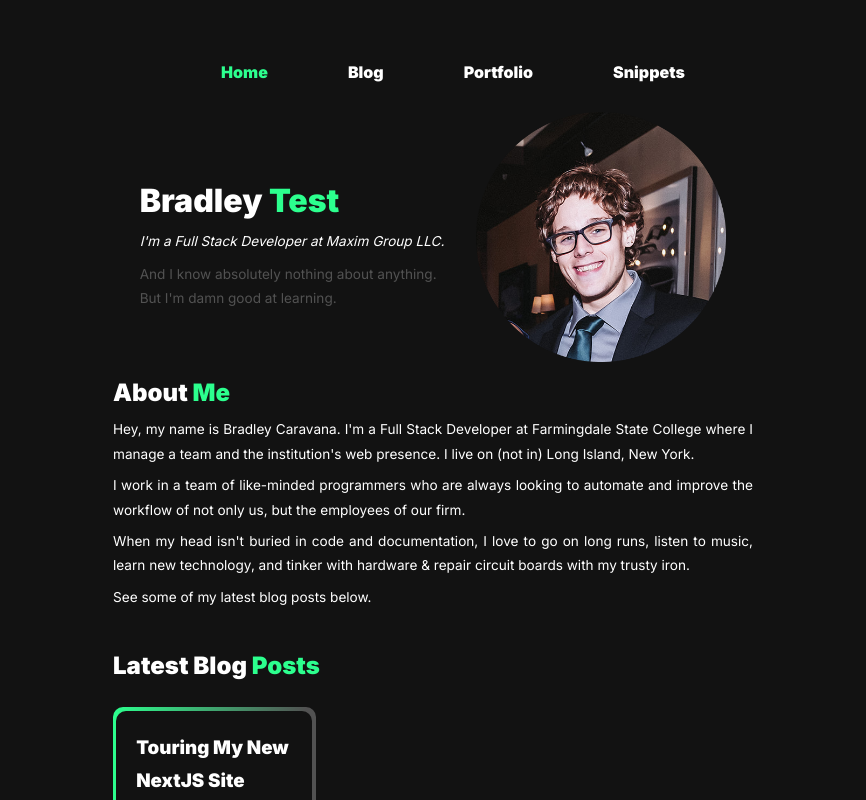
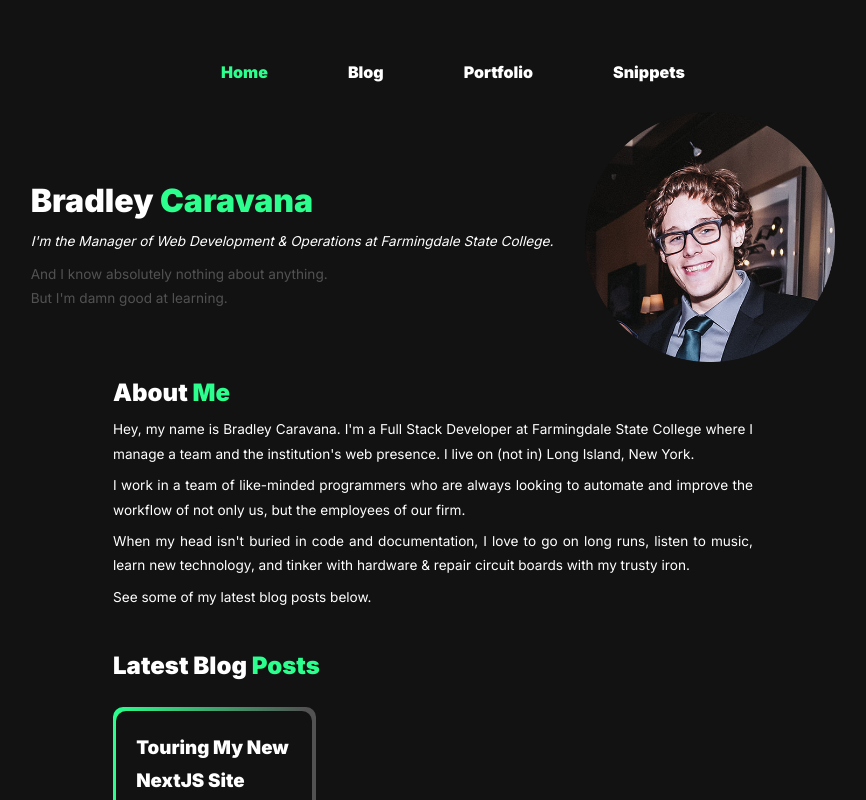
Before and after one commit to carabc/bradleycaravana.com, a Next.js app: page / in a window 1280 px wide. Shown: the top 800 px of the page, without its empty margins (207-1073 px from the left). Built offline with nearby package versions, Linux system fonts and the light colour scheme; no server answers.

Commit message:
Test content change for CICD

```diff
--- a/pages/index.js
+++ b/pages/index.js
@@ -179,10 +179,11 @@ export default function Home({ posts }) {
       <MainStyled>
         <div className="headerTitles">
           <h1>
-            Bradley <span className="hl">Test</span>
+            Bradley <span className="hl">Caravana</span>
           </h1>
           <cite className="subHeader">
-            I&apos;m a Full Stack Developer at Maxim Group LLC.
+            {/* I&apos;m a Full Stack Developer at Maxim Group LLC. */}
+            I&apos;m the Manager of Web Development &amp; Operations at Farmingdale State College.
           </cite>
           <div className="subHeaderBlock">
             <p>And I know absolutely nothing about anything.</p>
```
